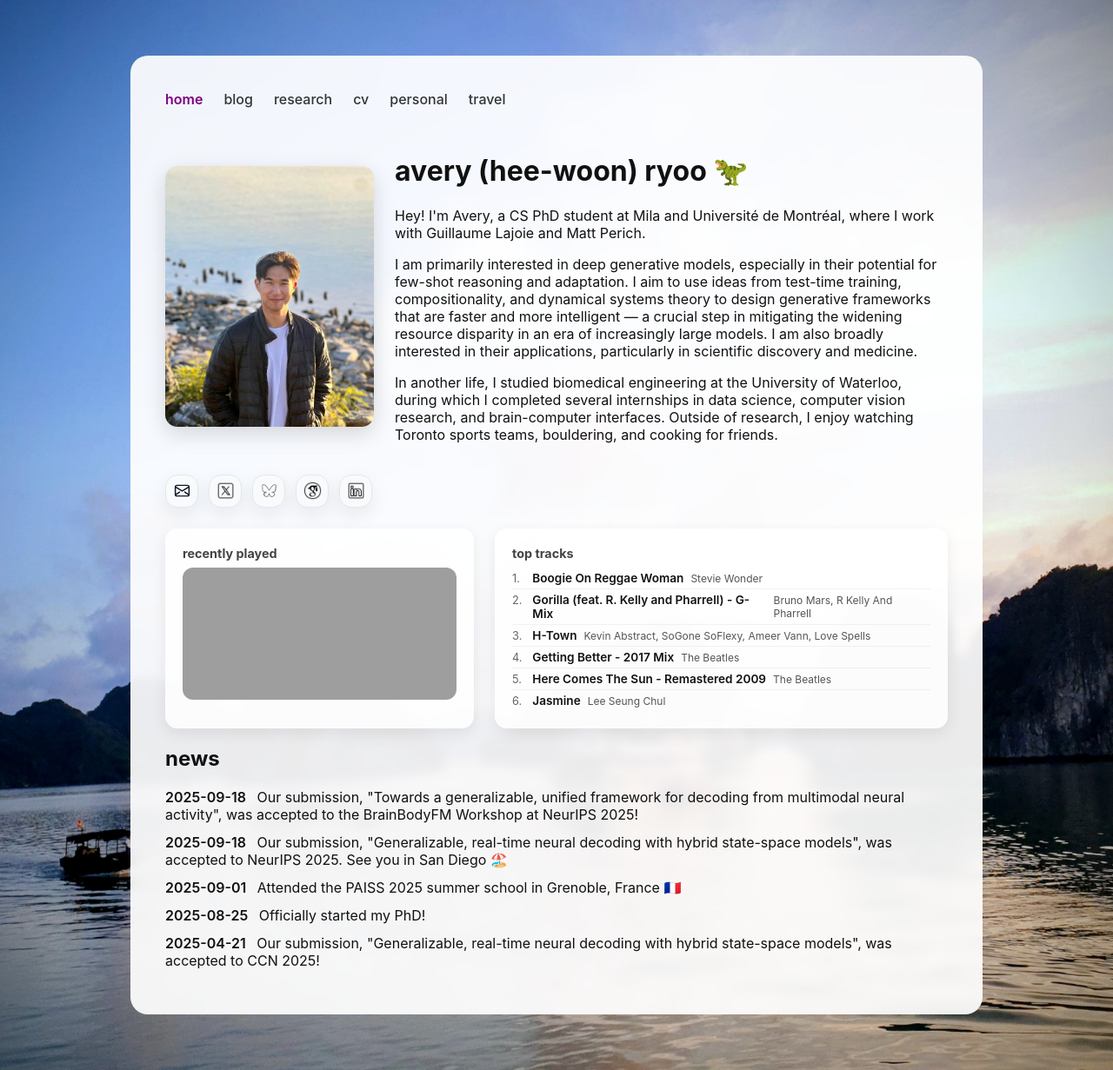
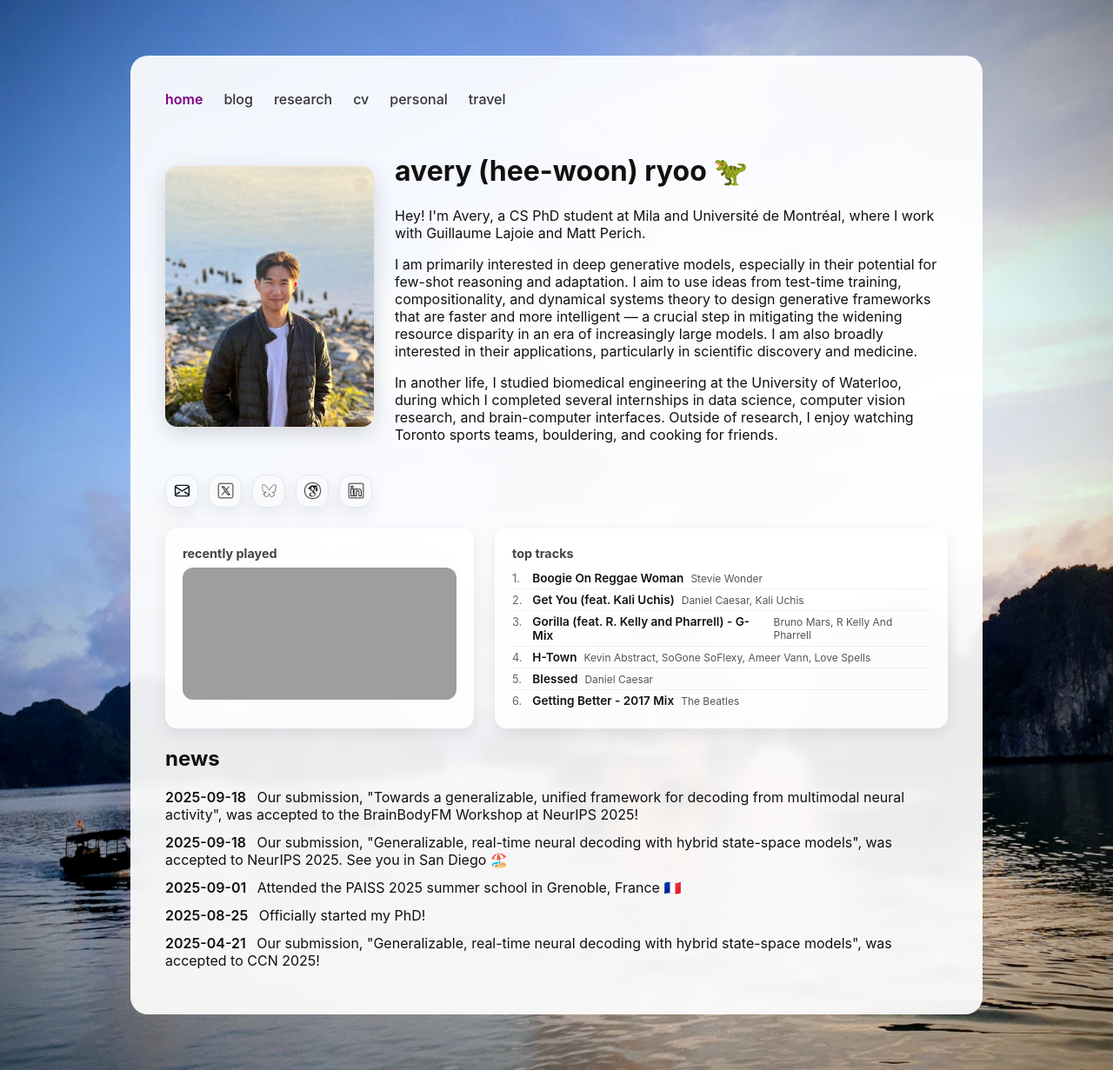
Before and after one commit to averyryoo/averyryoo.github.io, a Jekyll site: the page built from index.md, in a window 1280 px wide. Shown: the whole page at 87% size. Built offline with Jekyll 4.4.1, drawn with Linux system fonts in a browser that asks for light colours; grey boxes are pictures that could not be loaded.

Commit message:
chore: update spotify data

```diff
--- a/_data/spotify.yml
+++ b/_data/spotify.yml
@@ -3,25 +3,25 @@ now_playing:
   album_art: https://i.scdn.co/image/ab67616d00001e027aa8783ad8def37cc548a9cf
   artist: Daniel Caesar
   is_playing: false
-  track: Blessed
-  url: https://open.spotify.com/track/2XjoHA58XD0t3qye8bYGU8
+  track: Freudian
+  url: https://open.spotify.com/track/1WFgv04BZTx6gZWQNE6Sp7
 top_tracks:
 - artist: Stevie Wonder
   track: Boogie On Reggae Woman
   url: https://open.spotify.com/track/7wOKVOhqghB6rCyaPWVegJ
+- artist: Daniel Caesar, Kali Uchis
+  track: Get You (feat. Kali Uchis)
+  url: https://open.spotify.com/track/2uP6t2J5MEwhr9rDkAAzwh
 - artist: Bruno Mars, R Kelly And Pharrell
   track: Gorilla (feat. R. Kelly and Pharrell) - G-Mix
   url: https://open.spotify.com/track/7uVKvaDWDpss7Ldj9kypLX
 - artist: Kevin Abstract, SoGone SoFlexy, Ameer Vann, Love Spells
   track: H-Town
   url: https://open.spotify.com/track/6UsYsmYnfzpIcTR0oqaQVw
+- artist: Daniel Caesar
+  track: Blessed
+  url: https://open.spotify.com/track/2XjoHA58XD0t3qye8bYGU8
 - artist: The Beatles
   track: Getting Better - 2017 Mix
   url: https://open.spotify.com/track/3jR8Xw0qPyGGv8bvFtNmDw
-- artist: The Beatles
-  track: Here Comes The Sun - Remastered 2009
-  url: https://open.spotify.com/track/6dGnYIeXmHdcikdzNNDMm2
-- artist: Lee Seung Chul
-  track: Jasmine
-  url: https://open.spotify.com/track/7DTkq3BsVzztMPSsgiUnrv
-updated_at: 2026-08-05 22:10 UTC
+updated_at: 2026-08-05 23:28 UTC
```
